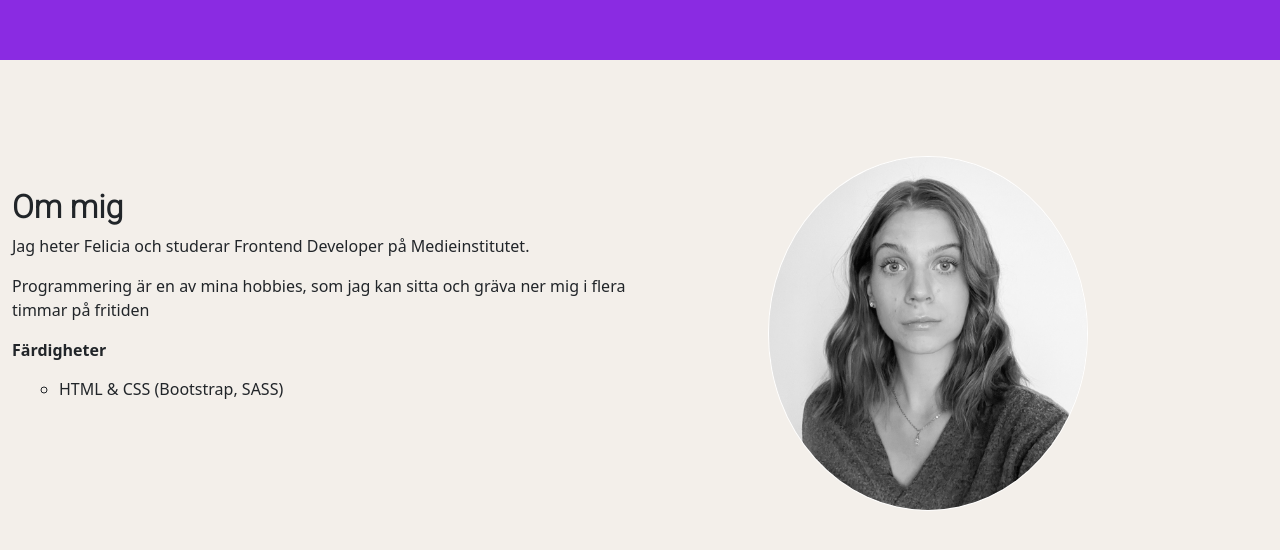
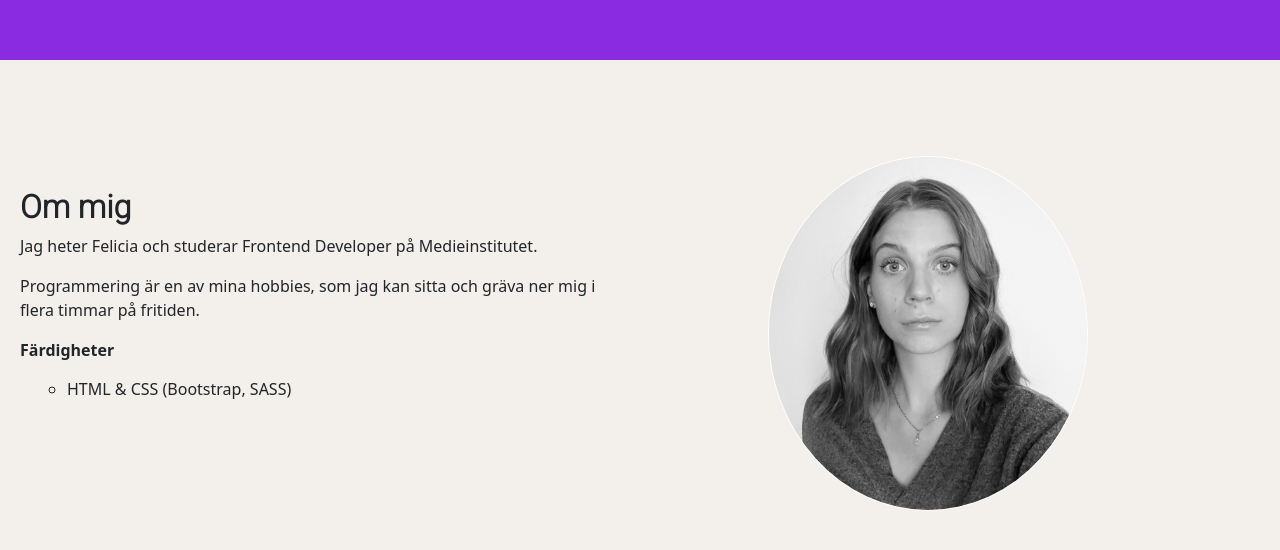
Before and after one commit to felicianorman/portfolio, a plain HTML site: page index.html in a window 1280 px wide. Shown: the part 634-1184 px from the top of the page. Drawn offline with nearby package versions, Linux system fonts and the light colour scheme.

Commit message:
städat upp kod och lagt padding i om mig sektionen

```diff
--- a/css/index.css
+++ b/css/index.css
@@ -36,6 +36,8 @@ h1, h2 {
     }
 }
 
+/* Header och Navigering */
+
 nav {
     display: flex;
     justify-content: center;
@@ -43,14 +45,6 @@ nav {
 
 li {
     list-style-type: none;
-}
-
-span {
-    font-weight: bold;
-}
-
-.skills {
-    list-style-type: circle;
 }
 
 a {
@@ -67,6 +61,7 @@ a:hover {
     color: black;
 }
 
+
 .home {
     background-color: blueviolet;
     position: relative;
@@ -78,14 +73,25 @@ a:hover {
    top: 40%;
 }
 
+/* Om mig  */
+
 .aboutme {
     position: relative;
 }
 
 .aboutme-text {
     position: absolute;
+    padding-left: 20px;
     width: 50%;
     top: 20%;
+}
+
+span {
+    font-weight: bold;
+}
+
+.skills {
+    list-style-type: circle;
 }
 
 .img-container, img {
--- a/index.html
+++ b/index.html
@@ -47,7 +47,7 @@
             <article class="col-12 col-md-6 aboutme-text">
             <h2>Om mig</h2>
             <p>Jag heter Felicia och studerar Frontend Developer på Medieinstitutet.</p>
-            <p>Programmering är en av mina hobbies, som jag kan sitta och gräva ner mig i flera timmar på fritiden</p>
+            <p>Programmering är en av mina hobbies, som jag kan sitta och gräva ner mig i flera timmar på fritiden. </p>
             <span>Färdigheter</span>
             <ul>
                 <li class="skills">HTML & CSS (Bootstrap, SASS)</li>
```
